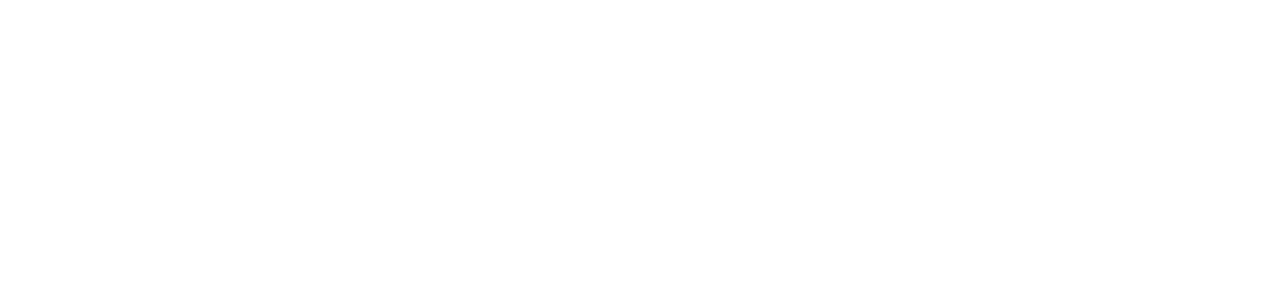
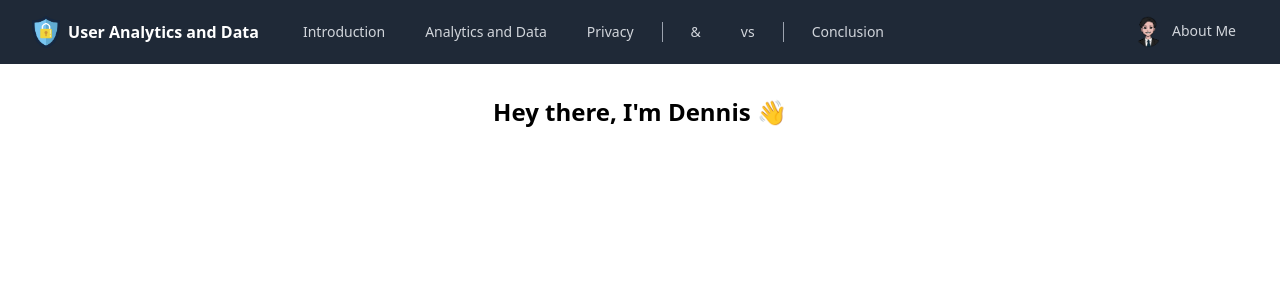
Before and after one commit to Den4200/analytics-and-privacy, a React (Create React App) app: page /about in a window 1280 px wide. Shown: the top 300 px of the page. Built offline with nearby package versions, Linux system fonts and the light colour scheme.

Commit message:
Add initial about me page.

```diff
--- a/src/App.tsx
+++ b/src/App.tsx
@@ -11,6 +11,7 @@
 const AnalyticsAndPrivacy = React.lazy(() => import("./pages/AnalyticsAndPrivacyPage"));
 const AnalyticsVsPrivacy = React.lazy(() => import("./pages/AnalyticsVsPrivacy"));
 const ConclusionPage = React.lazy(() => import("./pages/ConclusionPage"));
+const AboutPage = React.lazy(() => import("./pages/AboutPage"));
 
 const routes = [
   { path: "/", Component: IndexPage },
@@ -20,6 +21,7 @@
   { path: "/analytics-and-privacy", Component: AnalyticsAndPrivacy },
   { path: "/analytics-vs-privacy", Component: AnalyticsVsPrivacy },
   { path: "/conclusion", Component: ConclusionPage },
+  { path: "/about", Component: AboutPage },
 ];
 
 const App = () => (
--- /dev/null
+++ b/src/pages/AboutPage/index.tsx
@@ -0,0 +1,7 @@
+const AboutPage = () => (
+  <div className="content-container mx-auto px-8 mt-8">
+    <h1 className="text-2xl font-bold text-center">Hey there, I'm Dennis 👋</h1>
+  </div>
+);
+
+export default AboutPage;
```
